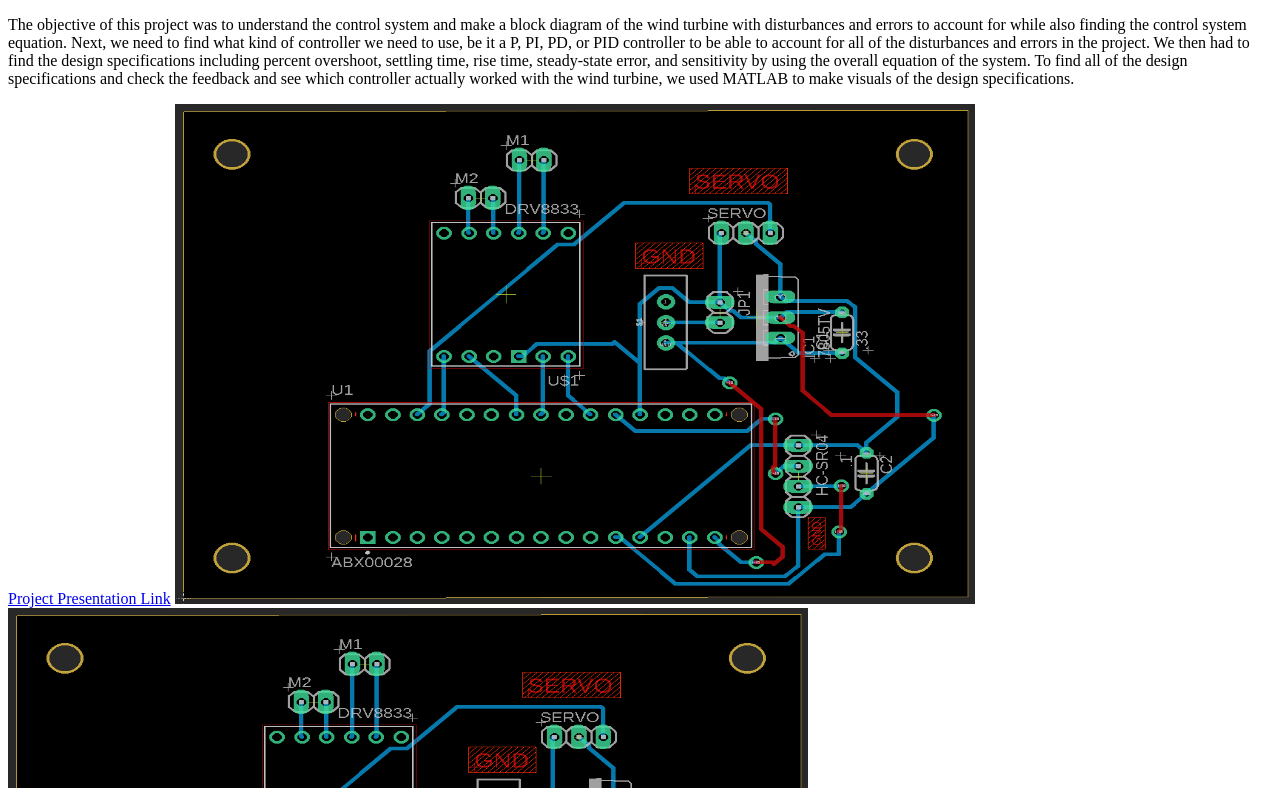
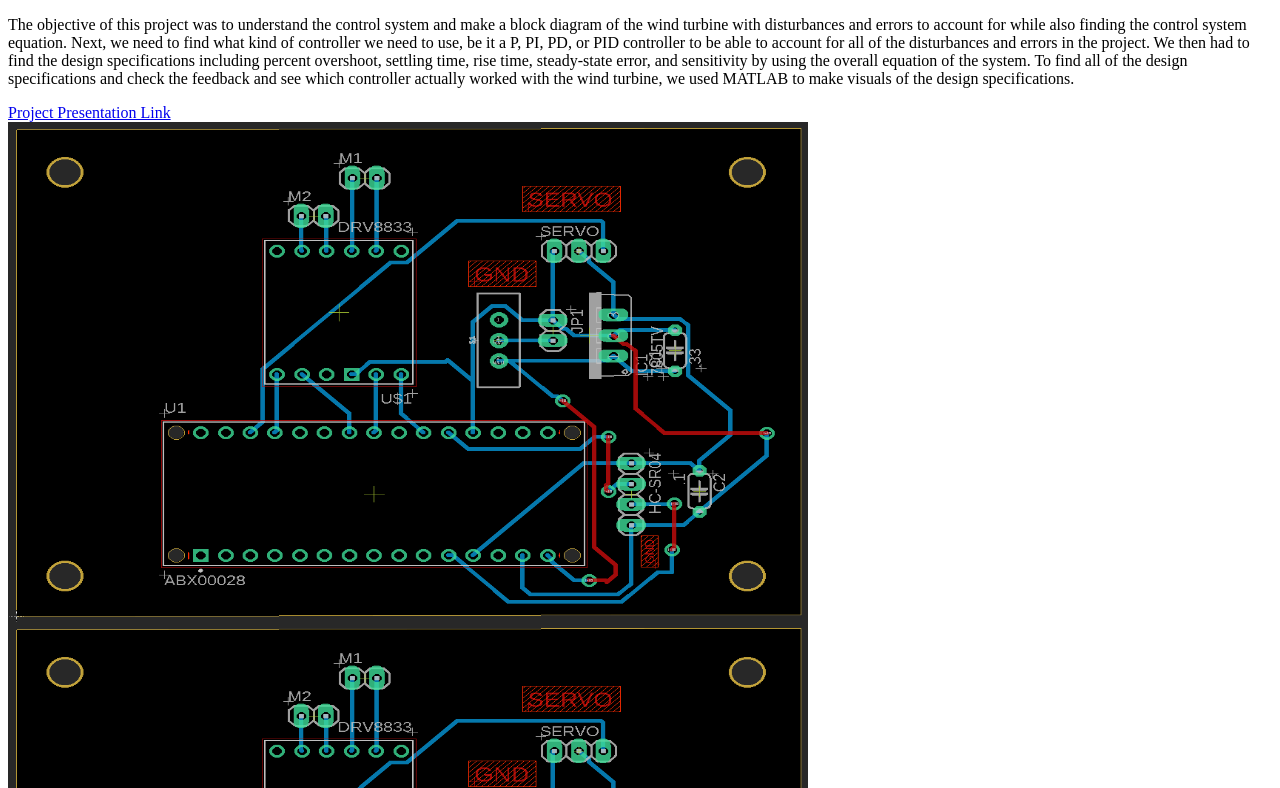
Before and after one commit to kenbaierl/kenbaierl.github.io, a plain HTML site: page index.html in a window 1280 px wide. Shown: the part 7712-8500 px from the top of the page. Drawn offline with Linux system fonts and the light colour scheme.

Commit message:
hmm idk i think i moved some stuff around but i might need to change some stuff

```diff
--- a/index.html
+++ b/index.html
@@ -423,6 +423,8 @@
             target="_blank"
             >Project Presentation Link</a
           >
+          </div>
+          <div>
             <img
               src="pictures\PCB Turning Robot\PCBturningboardschematic.png"
               alt="Software Screenshot"
@@ -435,6 +437,7 @@
               width="800" height="500"
               loading="lazy"
               />
+            </div>
         </div>
       </div>
     </div>
```
Lines whose indentation alone changed are shown as unchanged.
